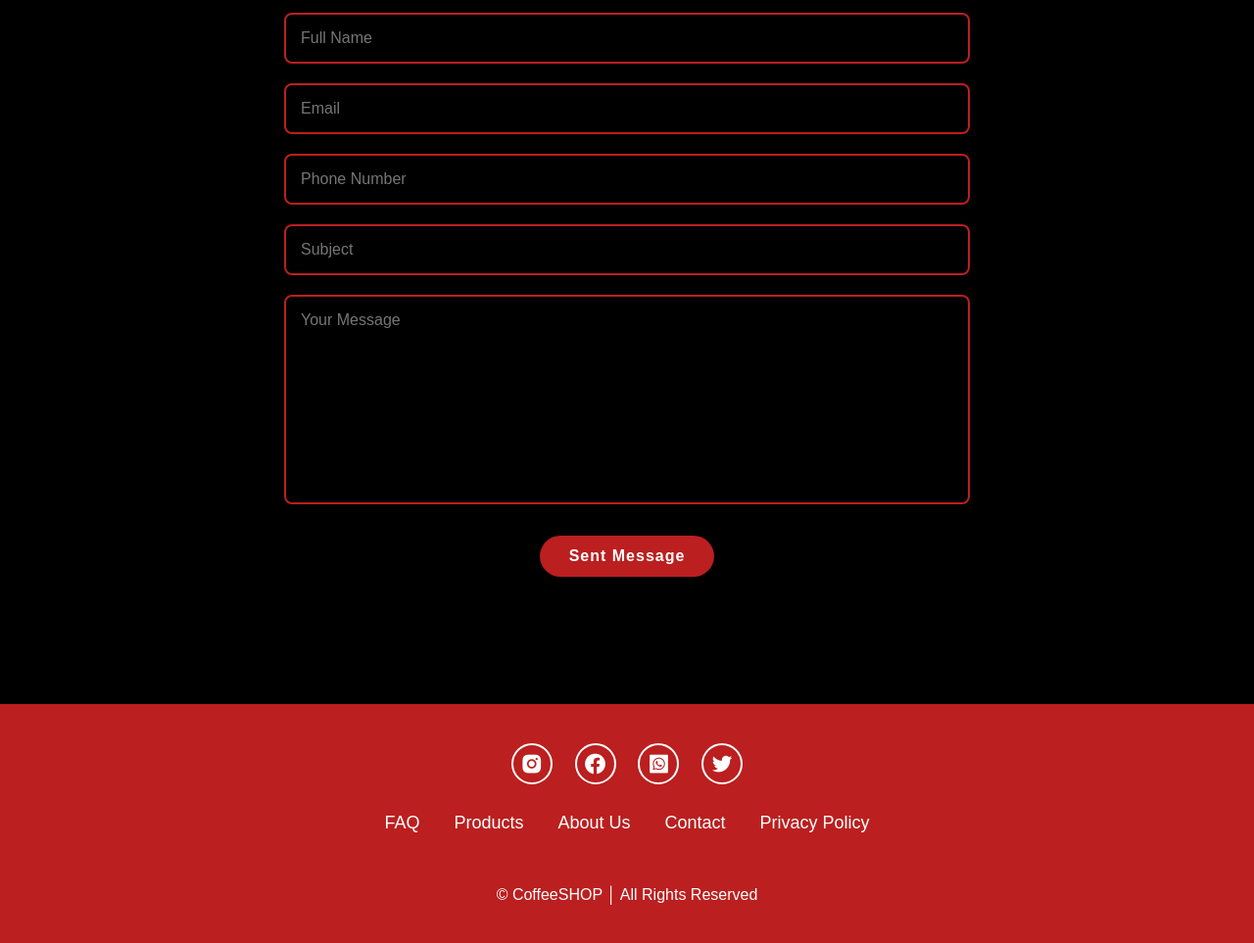
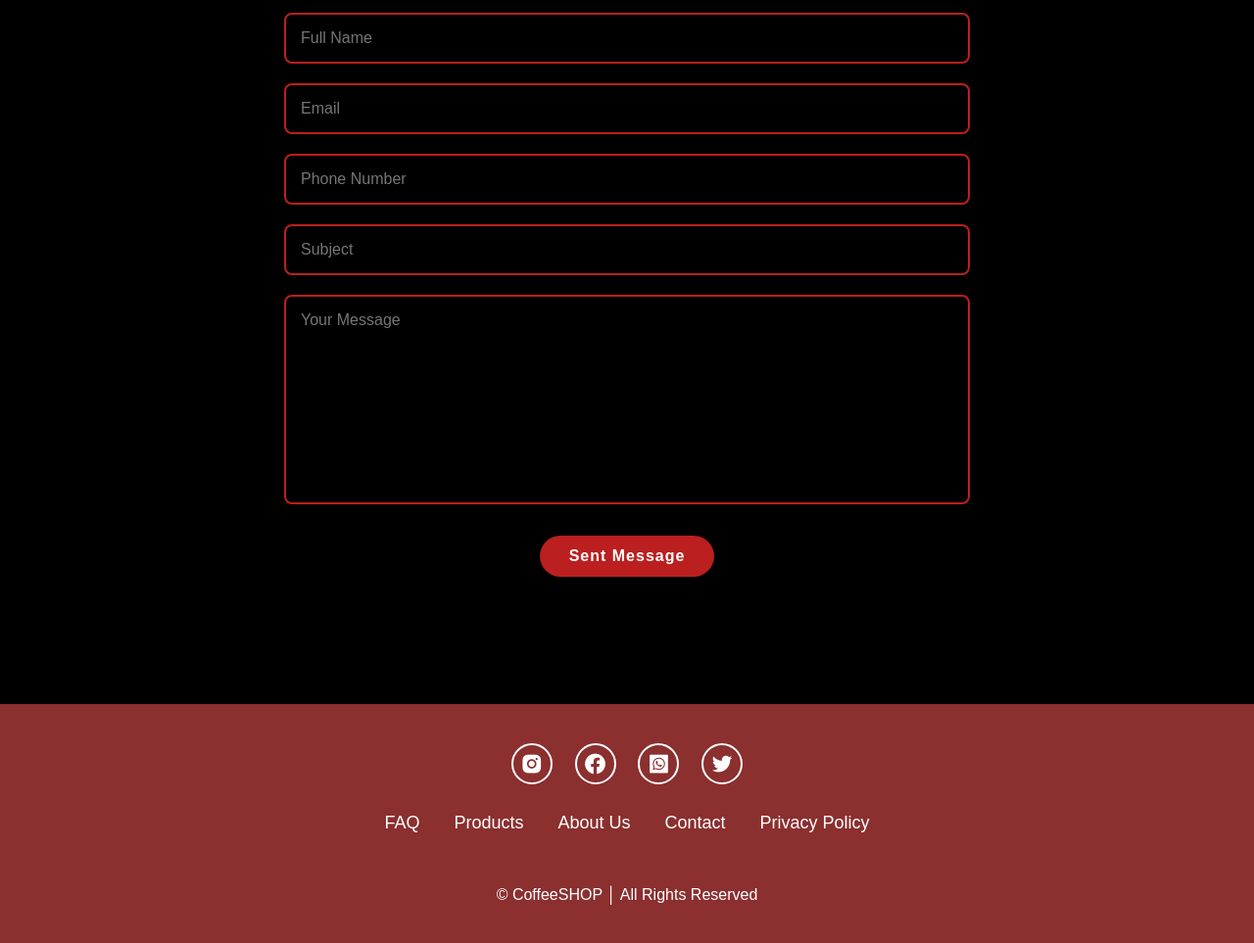
Before and after one commit to intiaz-tapu/Coffee_Shop, a plain HTML site: page index.html in a window 1280 px wide. Shown: the part 3553-4516 px from the top of the page at 98% size. Drawn offline with nearby package versions, Linux system fonts and the light colour scheme.

Commit message:
Update style.css

```diff
--- a/style.css
+++ b/style.css
@@ -320,7 +320,7 @@ section{
     bottom: 0;
     width: 100%;
     padding: 40px 0;
-    background-color: var(--main-color);
+    background-color: #8b2f2f;
 }
 .footer .social{
     text-align: center;
@@ -446,4 +446,5 @@ section{
     .reviews-container{
         grid-template-columns: repeat(1, 1fr);
     }
+
 }
```
